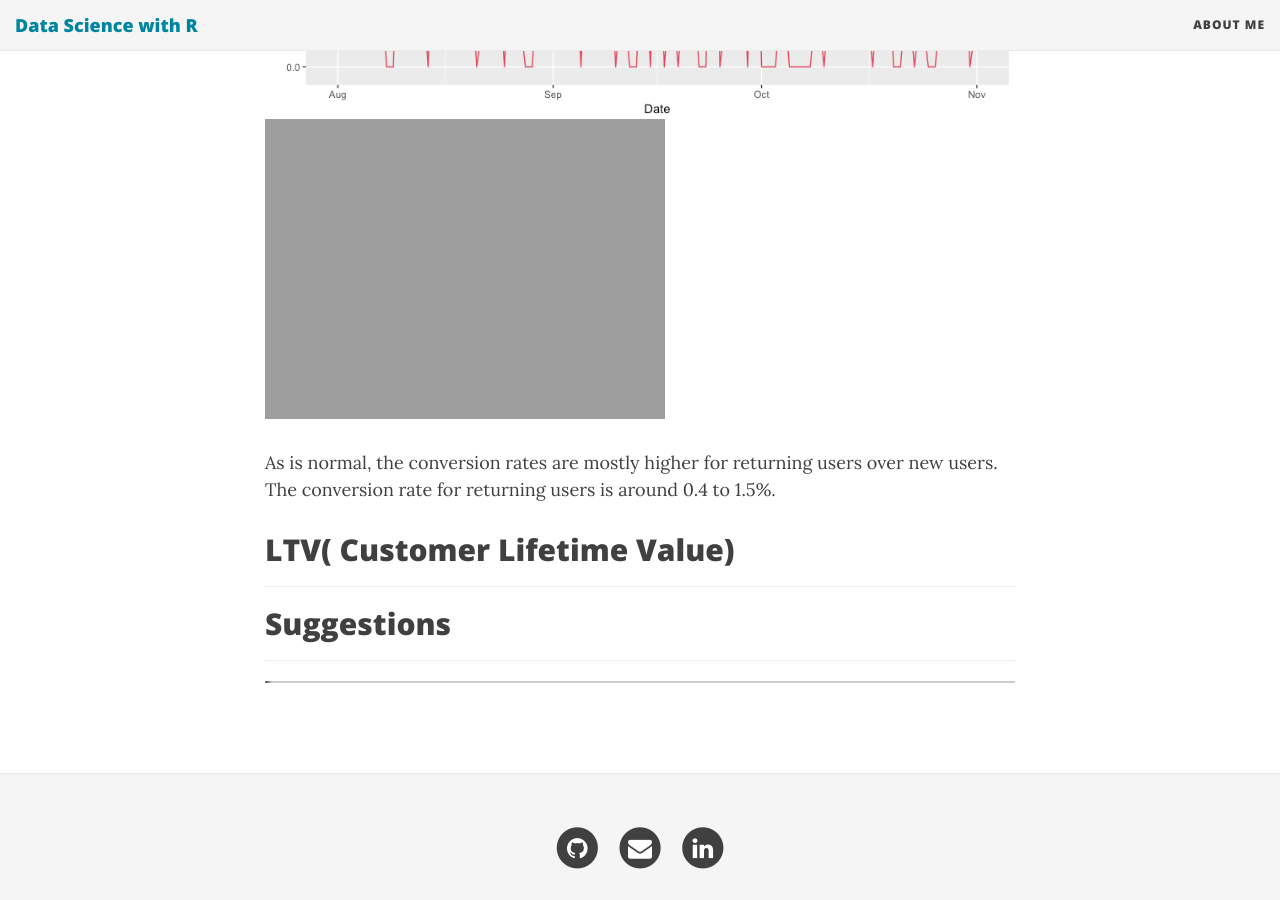
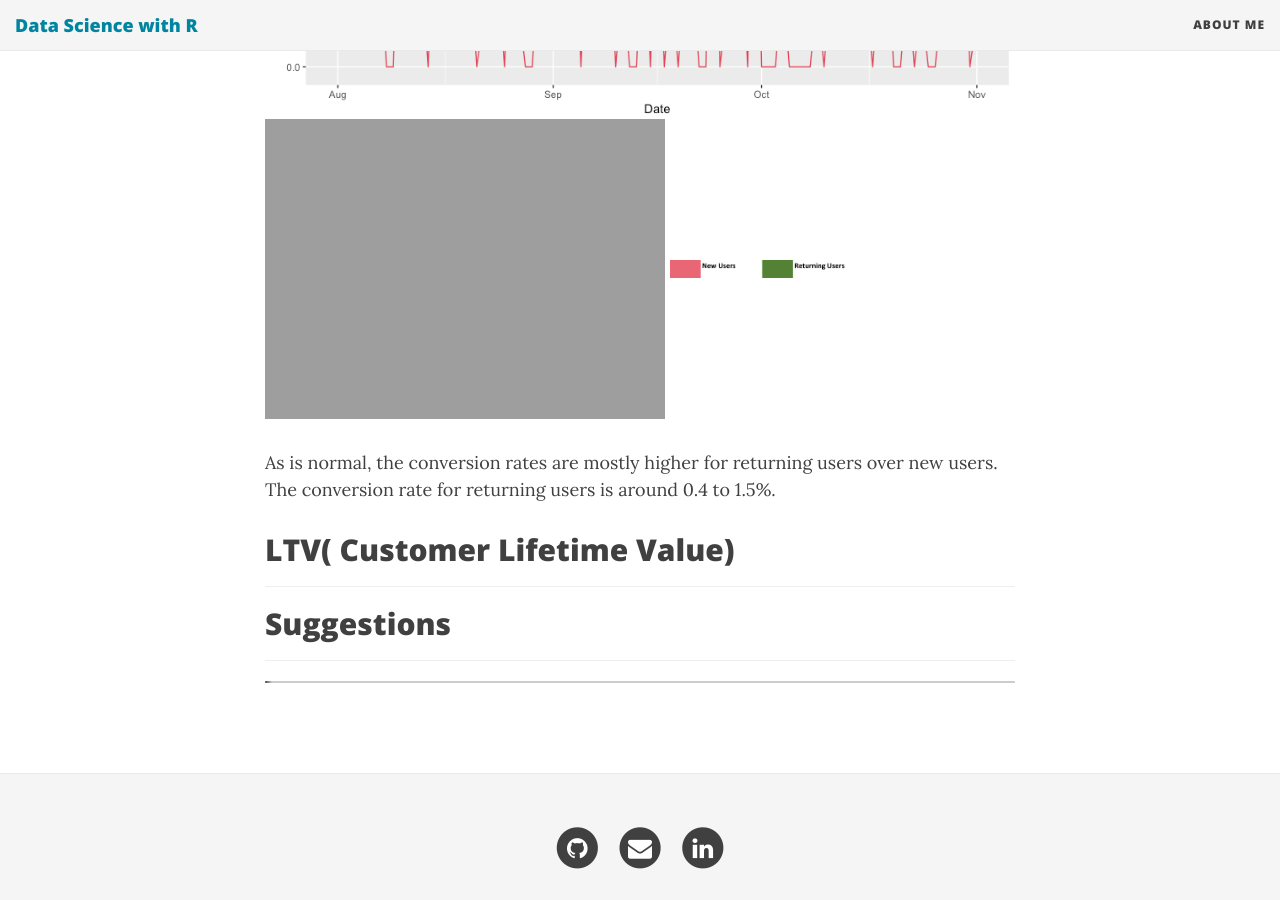
Before and after one commit to sabman83/data-analysis, a Jekyll site: the page built from _posts/2017-09-04-pg.md, in a window 1280 px wide and 900 px high, scrolled down 2743 px. Built offline with Jekyll 4.4.1, drawn with Linux system fonts in a browser that asks for light colours; nearby versions of some CDN libraries.

Commit message:
Update 2017-09-04-pg.md

```diff
--- a/_posts/2017-09-04-pg.md
+++ b/_posts/2017-09-04-pg.md
@@ -42,6 +42,7 @@ The conversion rate tells us how many percentage of our daily active users are m
 
 ![Conversion](/data-analysis/assets/conversion-rate-pg.png)
 ![Conversion Legend](/data-analysis/assets/conversion-legend.png =100x20)
+<img src="/data-analysis/assets/conversion-legend.png" width="200">
 
 As is normal, the conversion rates are mostly higher for returning users over new users. The conversion rate for returning users is around 0.4 to 1.5%.
 
```
